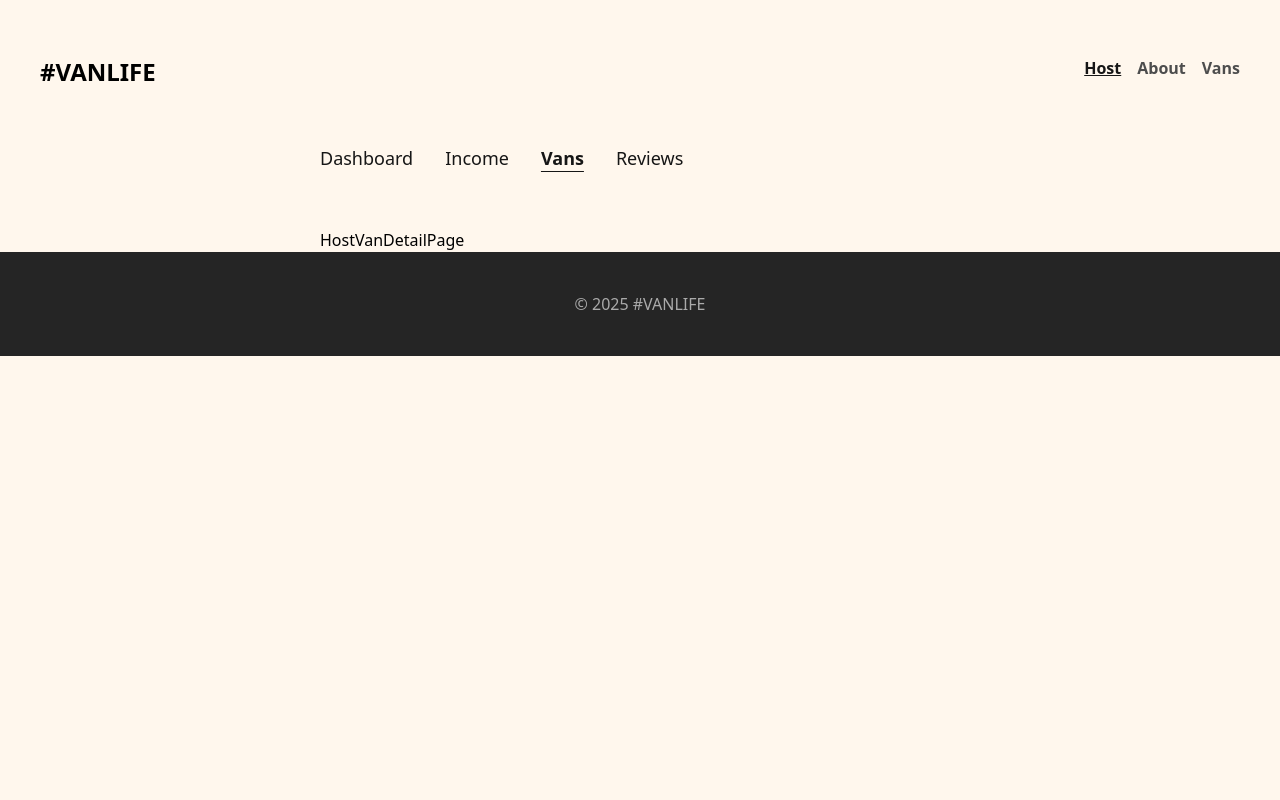
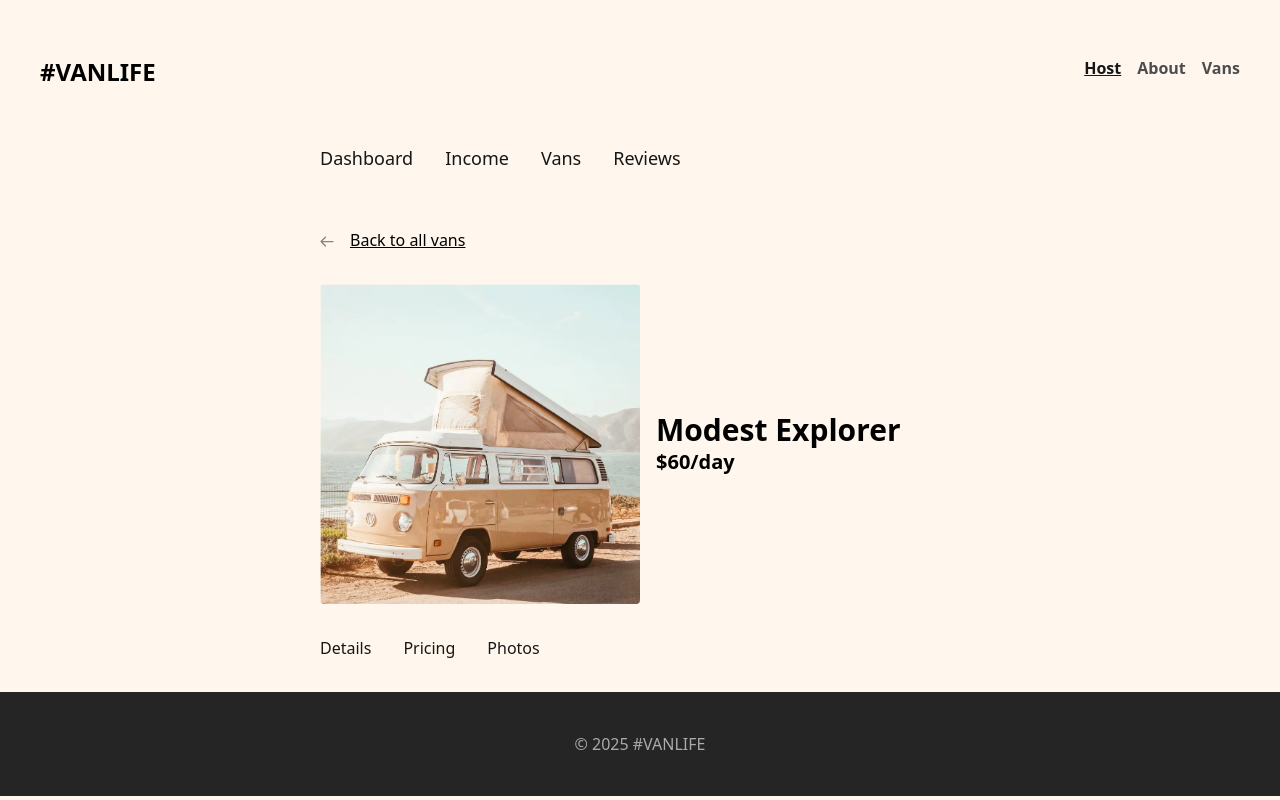
Before and after one commit to JoleneKearse/vanlife, a React (Vite) app: page /host/vans/1 in a window 1280 px wide. Built offline with nearby package versions, Linux system fonts and the light colour scheme.

Commit message:
feat: start on host/van/details

```diff
--- a/src/components/HostLinkTo.jsx
+++ b/src/components/HostLinkTo.jsx
@@ -1,8 +1,8 @@
 import { Link } from "react-router-dom";
 
-const HostLinkTo = ({ to, children }) => {
+const HostLinkTo = ({ to, fontStyle, children }) => {
   return (
-    <Link to={to} className="font-medium">{children}</Link>
+    <Link to={to} className={fontStyle === "bold" ? "font-medium" : "underline"}>{children}</Link>
   );
 }
 
--- a/src/components/HostReview.jsx
+++ b/src/components/HostReview.jsx
@@ -11,7 +11,7 @@ const HostReview = () => {
         </div>
 
       </div>
-      <HostLinkTo to="/host/reviews">Details</HostLinkTo>
+      <HostLinkTo to="/host/reviews" fontStyle="bold">Details</HostLinkTo>
     </article>
   );
 }
--- a/src/components/HostTabs.jsx
+++ b/src/components/HostTabs.jsx
@@ -1,49 +1,20 @@
-import { NavLink } from "react-router-dom";
+import Tab from "./Tab";
 
 const HostTabs = () => {
   return (
     <nav className="mb-14">
       <ul className="flex gap-8 text-neutral-500 text-lg underline-offset-6">
         <li>
-          <NavLink
-            to="/host"
-            end
-            className={({ isActive }) =>
-              isActive ? "underline text-neutral-500 font-bold" : null
-            }
-          >
-            Dashboard
-          </NavLink>
+          <Tab to="/host">Dashboard</Tab>
         </li>
         <li>
-          <NavLink
-            to="/host/income"
-            className={({ isActive }) =>
-              isActive ? "underline text-neutral-500 font-bold" : null
-            }
-          >
-            Income
-          </NavLink>
+          <Tab to="/host/income">Income</Tab>
         </li>
         <li>
-          <NavLink
-            to="/host/vans"
-            className={({ isActive }) =>
-              isActive ? "underline text-neutral-500 font-bold" : null
-            }
-          >
-            Vans
-          </NavLink>
+          <Tab to="/host/vans">Vans</Tab>
         </li>
         <li>
-          <NavLink
-            to="/host/reviews"
-            className={({ isActive }) =>
-              isActive ? "underline text-neutral-500 font-bold" : null
-            }
-          >
-            Reviews
-          </NavLink>
+          <Tab to="/host/reviews">Reviews</Tab>
         </li>
       </ul>
     </nav>
--- a/src/components/HostVanList.jsx
+++ b/src/components/HostVanList.jsx
@@ -8,7 +8,7 @@ const HostVanList = ({ showLinks }) => {
     <article className="bg-brand-100 px-6 py-8">
       <div className="flex justify-between items-center mb-4">
         <p className="font-bold text-4xl">Your listed vans</p>
-        {showLinks && <HostLinkTo to="/host/vans">View all</HostLinkTo>}
+        {showLinks && <HostLinkTo to="/host/vans" fontStyle="bold">View all</HostLinkTo>}
       </div>
       {hostVans.map((van) => (
         <Link to={`/host/vans/${van.id}`} key={van.id}>
--- /dev/null
+++ b/src/components/Tab.jsx
@@ -0,0 +1,17 @@
+import { NavLink } from "react-router-dom";
+
+const Tab = ({ to, children }) => {
+  return (
+    <NavLink
+      to={to}
+      end
+      className={({ isActive }) =>
+        isActive ? "underline text-neutral-500 font-bold" : null
+      }
+    >
+      {children}
+    </NavLink>
+  );
+};
+
+export default Tab;
--- a/src/components/VanCardCondensed.jsx
+++ b/src/components/VanCardCondensed.jsx
@@ -12,7 +12,7 @@ const VanCardCondensed = ({ showLinks, name, img, price }) => {
           </div>
         </div>
         {/* TODO: Adjust to include id */}
-        {showLinks && <HostLinkTo to="/host/vans/:id">Edit</HostLinkTo>}
+        {showLinks && <HostLinkTo to="/host/vans/:id" fontStyle="bold">Edit</HostLinkTo>}
       </div>
     </article>
   );
--- a/src/pages/Host/HostVanDetailPage.jsx
+++ b/src/pages/Host/HostVanDetailPage.jsx
@@ -1,5 +1,51 @@
+import { useParams } from "react-router-dom";
+import HostLinkTo from "../../components/HostLinkTo";
+import { vans } from "../../data/vans";
+import Tab from "../../components/Tab";
+
 const HostVanDetailPage = () => {
-  return <div>HostVanDetailPage</div>;
+  const { id } = useParams();
+  console.log(id);
+  const van = vans.find((v) => v.id === parseInt(id));
+  if (!van) {
+    return <p>Van not found</p>;
+  }
+  const { image, name, price } = van;
+
+  return (
+    <>
+      <HostLinkTo to={`host/vans`} fontStyle="">
+        <img src="/arrow.svg" alt="" className="inline-flex mr-4" />
+        Back to all vans
+      </HostLinkTo>
+      <section className="flex gap-4 items-center my-8">
+        <img src={image} alt="Van" className="w-1/2 h-auto rounded-sm" />
+        <div>
+          <p className="text-3xl font-bold">{name}</p>
+          <p className="text-xl font-semibold">${price}/day</p>
+        </div>
+      </section>
+      <nav className="mb-8">
+        <ul className="flex gap-8 text-neutral-500 text-md underline-offset-6">
+          <li>
+            <Tab to="/host/vans/:id">
+              Details
+            </Tab>
+          </li>
+          <li>
+            <Tab to="/host/vans/:id/pricing">
+              Pricing
+            </Tab>
+          </li>
+          <li>
+            <Tab to="/host/vans/:id/photos">
+              Photos
+            </Tab>
+          </li>
+        </ul>
+      </nav>
+    </>
+  );
 };
 
 export default HostVanDetailPage;
```
